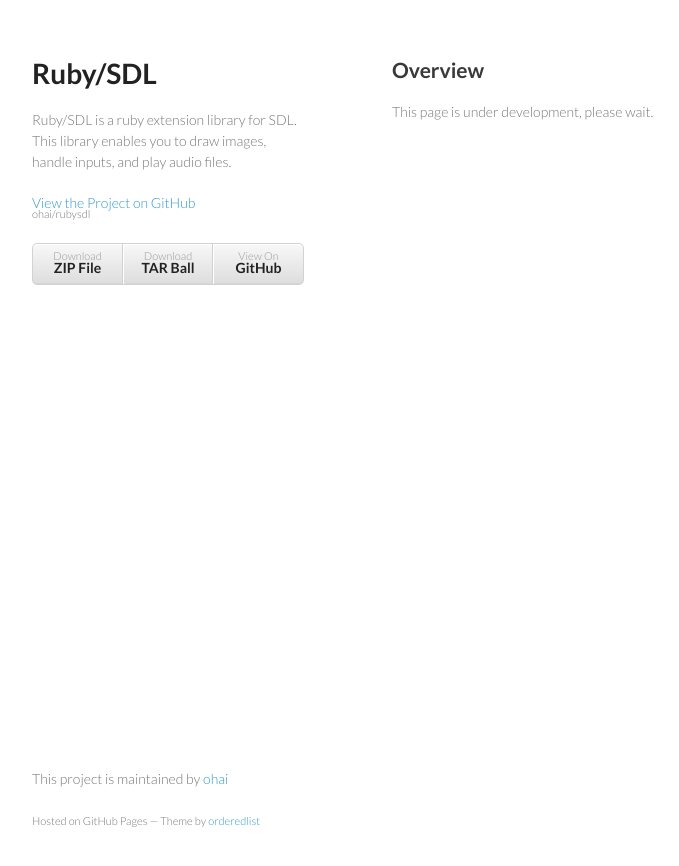
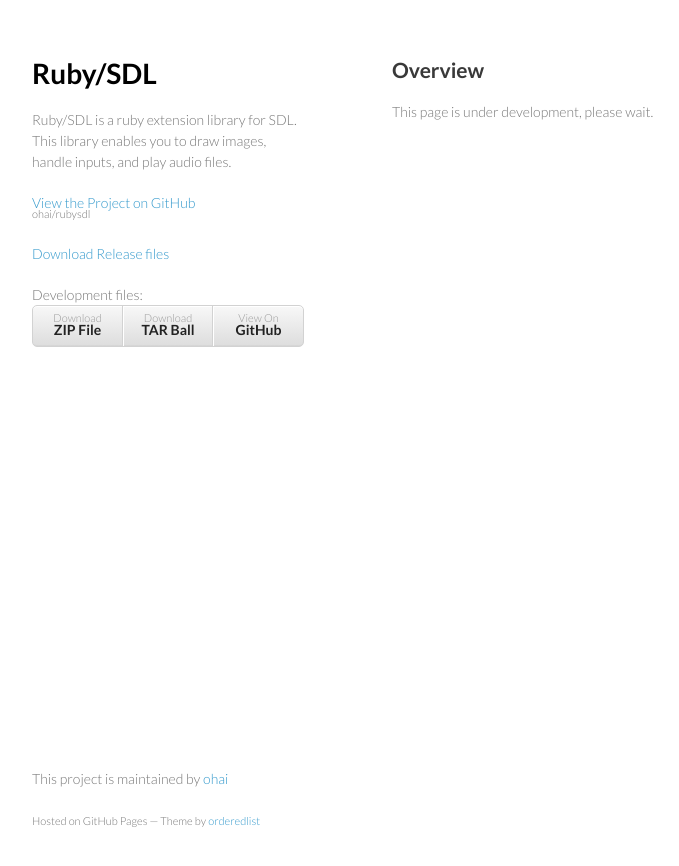
Before and after one commit to ohai/rubysdl, a Jekyll site: the page built from index.md, in a window 1280 px wide. Shown: the top 866 px of the page, without its empty margins (178-857 px from the left). Built offline with Jekyll 4.4.1, drawn with Linux system fonts in a browser that asks for light colours.

Commit message:
Add a link to download page and index page to the header part in default layout.

```diff
--- a/_layouts/default.html
+++ b/_layouts/default.html
@@ -15,17 +15,22 @@
   <body>
     <div class="wrapper">
       <header>
-        <h1>Ruby/SDL</h1>
+        <h1><a href="index.html">Ruby/SDL</a></h1>
         <p>Ruby/SDL is a ruby extension library for SDL. This library enables you to draw images, handle inputs, and play audio files.</p>
 
         <p class="view"><a href="https://github.com/ohai/rubysdl">View the Project on GitHub <small>ohai/rubysdl</small></a></p>
 
+        <p class="view">
+        <a href="download.html">Download Release files</a>
+        </p>
 
+        Development files:
         <ul>
           <li><a href="https://github.com/ohai/rubysdl/zipball/master">Download <strong>ZIP File</strong></a></li>
           <li><a href="https://github.com/ohai/rubysdl/tarball/master">Download <strong>TAR Ball</strong></a></li>
           <li><a href="https://github.com/ohai/rubysdl">View On <strong>GitHub</strong></a></li>
         </ul>
+
       </header>
       <section>
 {{ content }}
--- a/stylesheets/styles.css
+++ b/stylesheets/styles.css
@@ -36,6 +36,11 @@
   color:#39c;
   font-weight:400;
   text-decoration:none;
+}
+
+header h1 a {
+  color:black;
+  font-weight:800;
 }
 
 a small {
```
